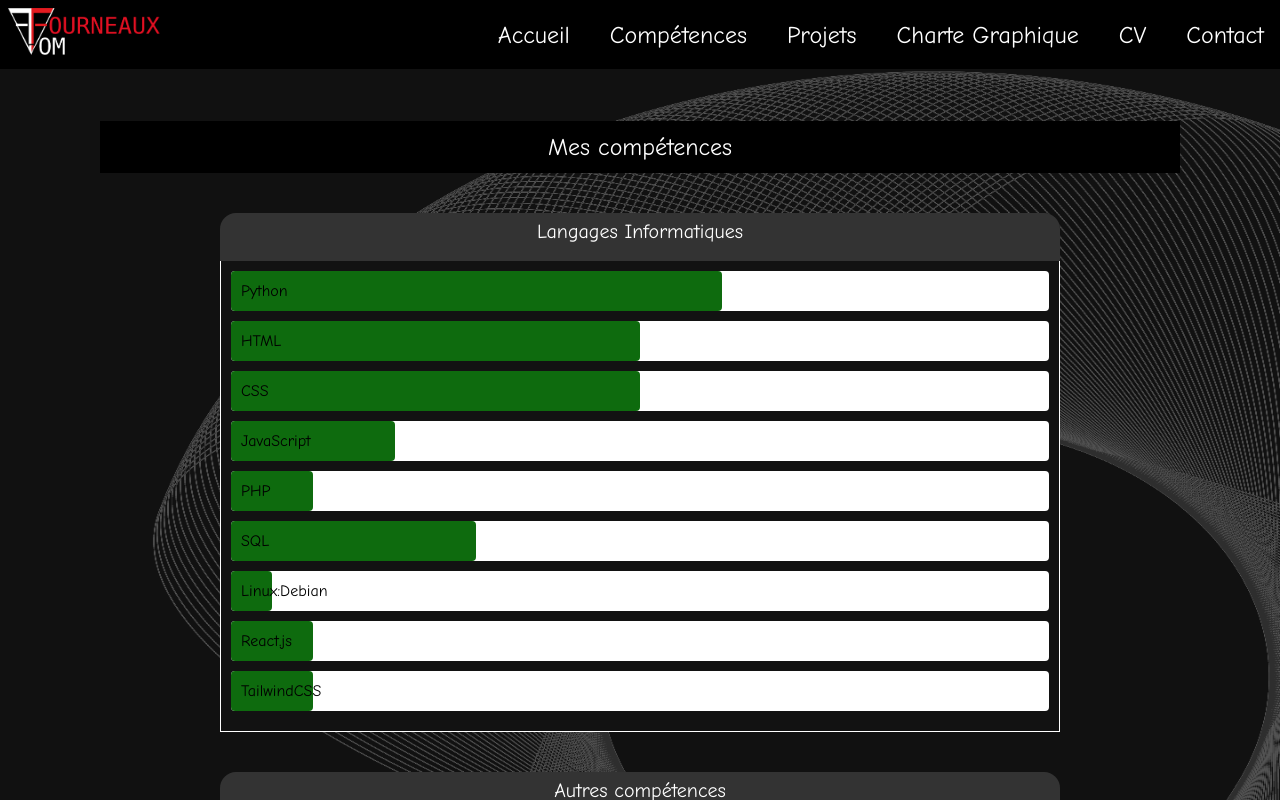
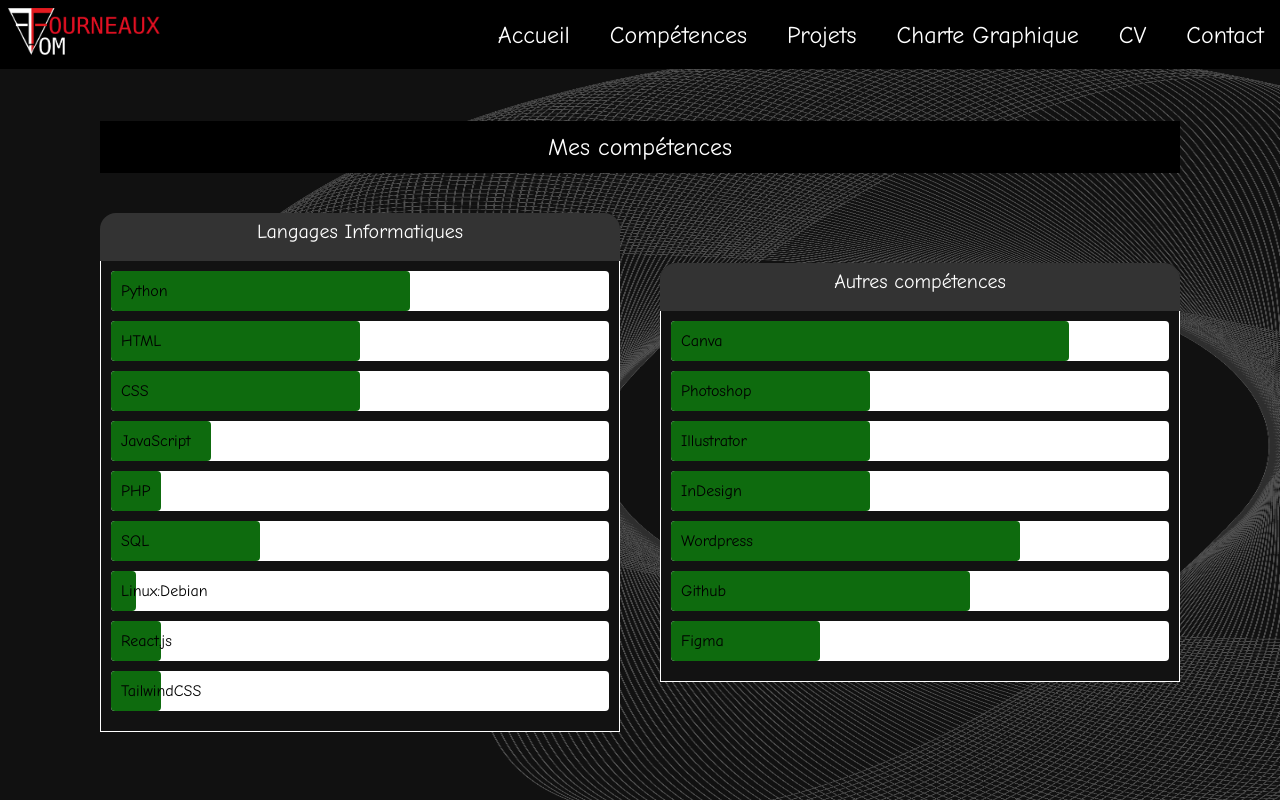
Before and after one commit to tomfrx12/portfolio-react-tom-fourneaux, a React (Vite) app: page /competences in a window 1280 px wide. Shown: the top 800 px of the page. Built offline with nearby package versions, Linux system fonts and the light colour scheme.

Commit message:
fix header menu-burger and margins

```diff
--- a/src/components/header.jsx
+++ b/src/components/header.jsx
@@ -17,13 +17,13 @@ const Header = () => {
             <a href="/">
                 <img src={logo} alt="logo horizontal Fourneaux Tom" className="w-[10rem]"/>
             </a>
-            <nav className={`lg:w-auto lg:flex lg:static ${menuOpen ? "flex flex-col top-[60px] right-0":"h-full w-[250px] fixed top-[0] right-[-250px] bg-black"}`}>
-                <Link to="/" className="text-white p-[0.5rem] pl-[2rem] text-2xl hover:text-grey" onClick={() => window.scrollTo(0, 0)}>Accueil</Link>
-                <Link to="/competences" className="text-white p-[0.5rem] pl-[2rem] text-2xl hover:text-grey" onClick={() => window.scrollTo(0, 0)}>Compétences</Link>
-                <Link to="/projets" className="text-white p-[0.5rem] pl-[2rem] text-2xl hover:text-grey" onClick={() => window.scrollTo(0, 0)}>Projets</Link>
-                <Link to="/charte_graphique" className="text-white p-[0.5rem] pl-[2rem] text-2xl hover:text-grey" onClick={() => window.scrollTo(0, 0)}>Charte Graphique</Link>
-                <Link to="/cv" className="text-white p-[0.5rem] pl-[2rem] text-2xl hover:text-grey" onClick={() => window.scrollTo(0, 0)}>CV</Link>
-                <Link to="/me_contacter" className="text-white p-[0.5rem] pl-[2rem] text-2xl hover:text-grey" onClick={() => window.scrollTo(0, 0)}>Contact</Link>
+            <nav className={`h-full w-[250px] bg-black fixed lg:static lg:w-auto ${menuOpen ? "right-[0] top-[60px] flex flex-col left-[70px]" : "right-[-250px] top-[0] left-auto" }`}>
+                <Link to="/" className="text-white p-[0.5rem] pl-[2rem] text-2xl hover:text-grey" onClick={() => { window.scrollTo(0, 0); setMenuOpen(false); }}>Accueil</Link>
+                <Link to="/competences" className="text-white p-[0.5rem] pl-[2rem] text-2xl hover:text-grey" onClick={() => { window.scrollTo(0, 0); setMenuOpen(false); }}>Compétences</Link>
+                <Link to="/projets" className="text-white p-[0.5rem] pl-[2rem] text-2xl hover:text-grey" onClick={() => { window.scrollTo(0, 0); setMenuOpen(false); }}>Projets</Link>
+                <Link to="/charte_graphique" className="text-white p-[0.5rem] pl-[2rem] text-2xl hover:text-grey" onClick={() => { window.scrollTo(0, 0); setMenuOpen(false); }}>Charte Graphique</Link>
+                <Link to="/cv" className="text-white p-[0.5rem] pl-[2rem] text-2xl hover:text-grey" onClick={() => { window.scrollTo(0, 0); setMenuOpen(false); }}>CV</Link>
+                <Link to="/me_contacter" className="text-white p-[0.5rem] pl-[2rem] text-2xl hover:text-grey" onClick={() => { window.scrollTo(0, 0); setMenuOpen(false); }}>Contact</Link>
             </nav>
             <a onClick={toggleMenu} className="block cursor-pointer top-[80px] right-[20rem] lg:hidden">
                 <span className={`${menuOpen ? 'hidden' : 'block'}`}> {/* Expression ternaire */}
@@ -31,7 +31,7 @@ const Header = () => {
                     <span className="block w-[20px] h-px bg-white my-[6px]"></span>
                     <span className="block w-[20px] h-px bg-white my-[6px]"></span>
                 </span>
-                <span className={`text-white ${menuOpen ? 'block' : 'hidden'}`}>×</span>
+                <span className={`text-white text-4xl ${menuOpen ? 'block' : 'hidden'}`}>×</span>
             </a>
         </header>
     );
--- a/src/pages/competences.jsx
+++ b/src/pages/competences.jsx
@@ -7,7 +7,7 @@ function Competences() {
     <>
         <h1 className="text-center m-[20px] py-[10px] px-[20px] bg-black lg:text-2xl">Mes compétences</h1>
         {/* <Text tag="h1" name="h1">Mes compétences</Text> */}
-        <div className="flex items-center flex-col">
+        <div className="lg:flex lg:items-center">
             <div className="m-[20px] bg-[#121212] rounded-t-[1rem] overflow-hidden lg:w-[75%]">
                 <div className="bg-[#333333] p-[5px]">
                     <h2 className="mb-[10px] text-center lg:text-xl">Langages Informatiques</h2>
--- a/src/pages/me_contacter.jsx
+++ b/src/pages/me_contacter.jsx
@@ -8,7 +8,7 @@ function Contact() {
     return (
         <>
             <h1 className="text-center m-[20px] py-[10px] px-[20px] bg-black text-base lg:text-3xl">Me contacter</h1>
-            <div className="mt-[50px]">
+            <div className="my-[50px]">
                 <p className="flex justify-center text-center text-sm text-white transition:transform duration:300 ease-in-out lg:text-3xl">
                     <svg className="lg:m-[10px]" xmlns="http://www.w3.org/2000/svg" width="32" height="32" viewBox="0 0 24 24">
                         <path fill="currentColor" d="M20 4H4c-1.1 0-1.99.9-1.99 2L2 18c0 1.1.9 2 2 2h16c1.1 0 2-.9 2-2V6c0-1.1-.9-2-2-2m0 14H4V8l8 5l8-5zm-8-7L4 6h16z"/>
```
